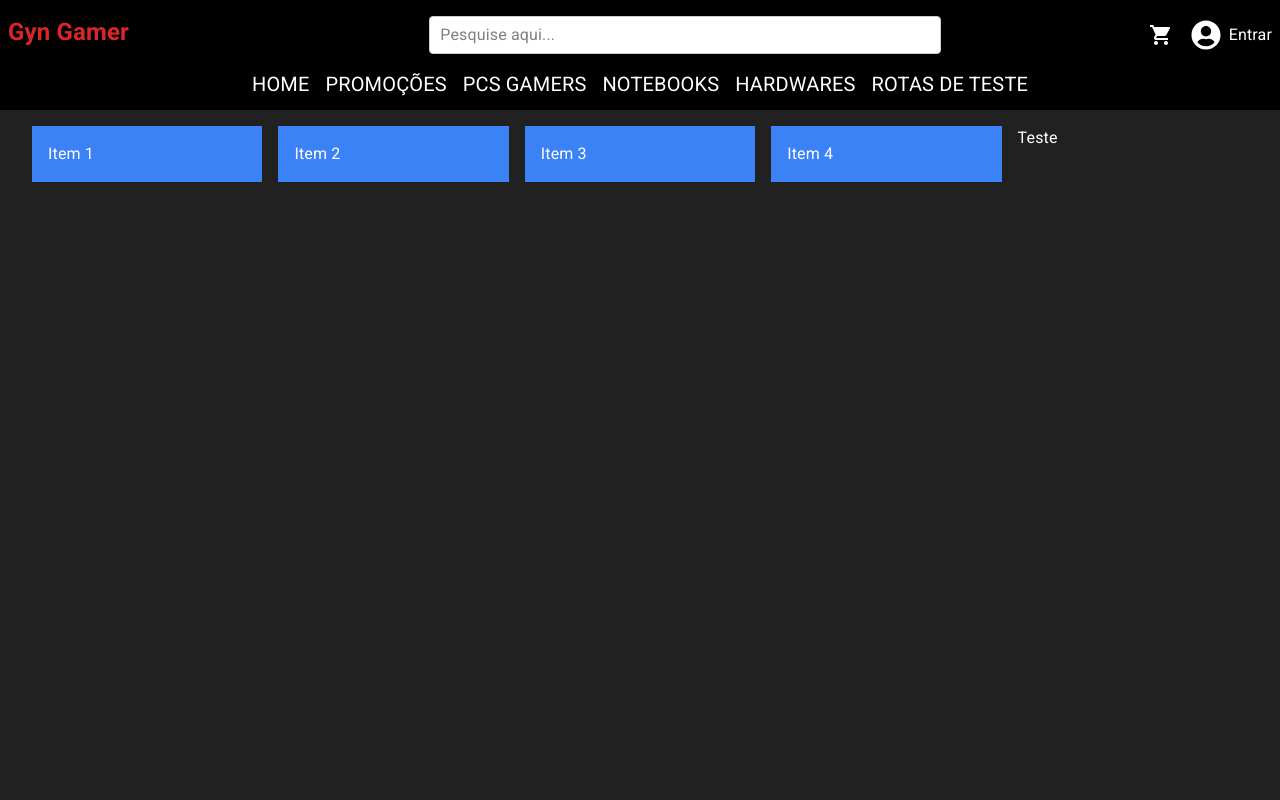
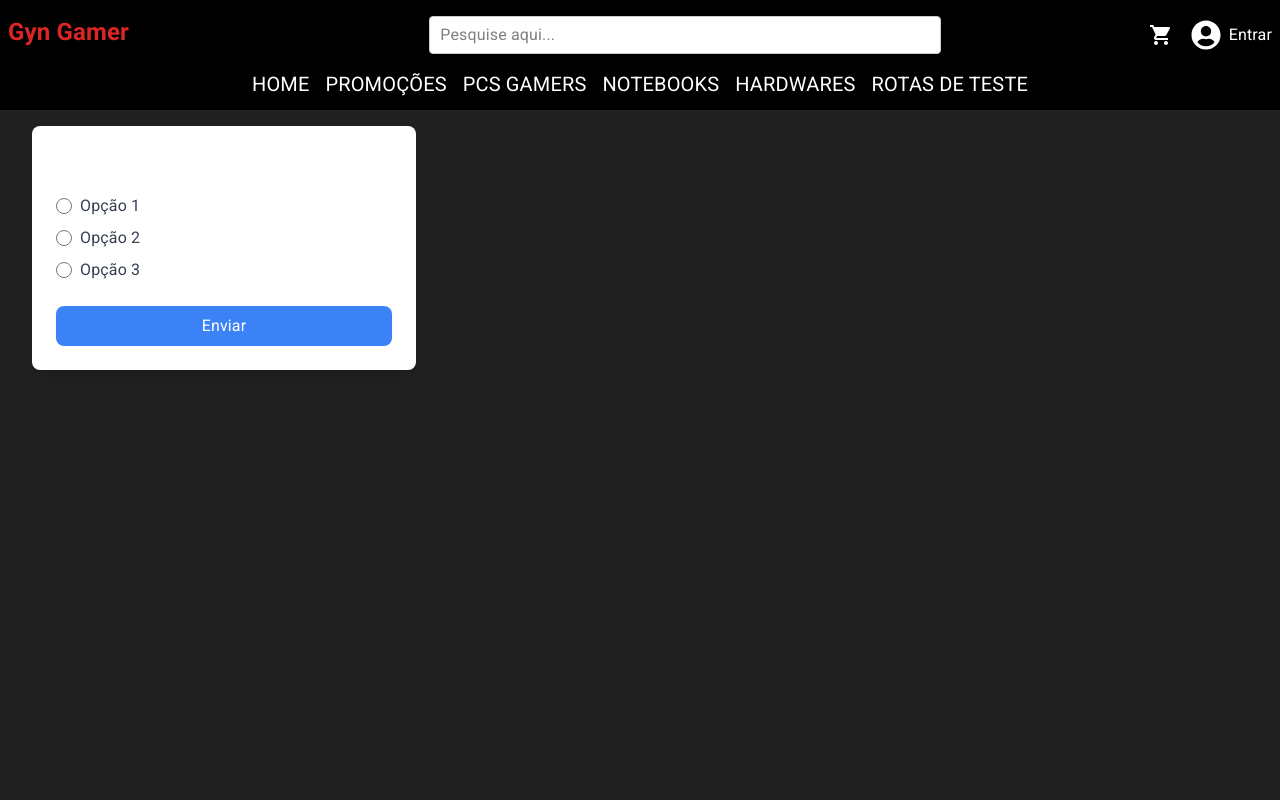
Before and after one commit to Rein4ldoAlv3s/gyn-gamer, a React (Vite) app: page /teste-usestate in a window 1280 px wide. Shown: the top 800 px of the page. Built offline with nearby package versions, Linux system fonts and the light colour scheme.

Commit message:
radio button test

```diff
--- a/src/components/TesteUsestate.tsx
+++ b/src/components/TesteUsestate.tsx
@@ -6,37 +6,28 @@ import { Link } from 'react-router-dom'
 const TesteUsestate = () => {
 
     return (
-        // <div className='flex justify-between w-[800px] h-[400px] bg-blue-700 m-auto'>
-        //     <h2 className='bg-yellow-500'>teste1</h2>
-        //     <h2 className='bg-green-900 '>teste2</h2>
-        //     <h2 className='bg-red-900'>teste3</h2>
+        <div>
+            <form className="bg-white p-6 rounded-lg shadow-lg w-96">
+                <h2 className="text-xl font-semibold mb-4">Escolha uma opção:</h2>
 
-        // </div>
+                <div className="flex items-center mb-2">
+                    <input id="option1" name="options" type="radio" className="w-4 h-4 text-blue-600 border-gray-300 rounded focus:ring-blue-500" />
+                    <label htmlFor="option1" className="ml-2 text-gray-700">Opção 1</label>
+                </div>
 
-        // <div className="grid gap-3 grid-cols-[1fr_auto_1fr]">
-        //     <div className="bg-blue-500 text-white p-3">Item 1</div>
-        //     <div className="bg-blue-500 text-white p-3">Item 2</div>
-        //     <div className="bg-blue-500 text-white p-3">Item 3</div>
-        //     <div className="bg-blue-500 text-white p-3">Item 4</div>
-        //     <div className="bg-blue-500 text-white p-3">Item 5</div>
-        //     <div className="bg-blue-500 text-white p-3">Item 6</div>
-        //     <div className="bg-blue-500 text-white p-3">Item 7</div>
-        //     <div className="bg-blue-500 text-white p-3">Item 8</div>
-        //     <div className="bg-blue-500 text-white p-3">Item 9</div>
-        // </div>
+                <div className="flex items-center mb-2">
+                    <input id="option2" name="options" type="radio" className="w-4 h-4 text-blue-600 border-gray-300 rounded focus:ring-blue-500" />
+                    <label htmlFor="option2" className="ml-2 text-gray-700">Opção 2</label>
+                </div>
 
-        <div className="grid grid-cols-[repeat(auto-fit,minmax(150px,1fr))] gap-4">
-            <div className="bg-blue-500 text-white p-4">Item 1</div>
-            <div className="bg-blue-500 text-white p-4">Item 2</div>
-            <div className="bg-blue-500 text-white p-4">Item 3</div>
-            <div className="bg-blue-500 text-white p-4">Item 4</div>
-            <Link to={"/ddddd"}>
-                Teste
-            </Link>
+                <div className="flex items-center mb-2">
+                    <input id="option3" name="options" type="radio" className="w-4 h-4 text-blue-600 border-gray-300 rounded focus:ring-blue-500" />
+                    <label htmlFor="option3" className="ml-2 text-gray-700">Opção 3</label>
+                </div>
+
+                <button type="submit" className="mt-4 w-full bg-blue-500 text-white py-2 rounded-lg hover:bg-blue-600 transition">Enviar</button>
+            </form>
         </div>
-
-
-
 
     )
 }
```
